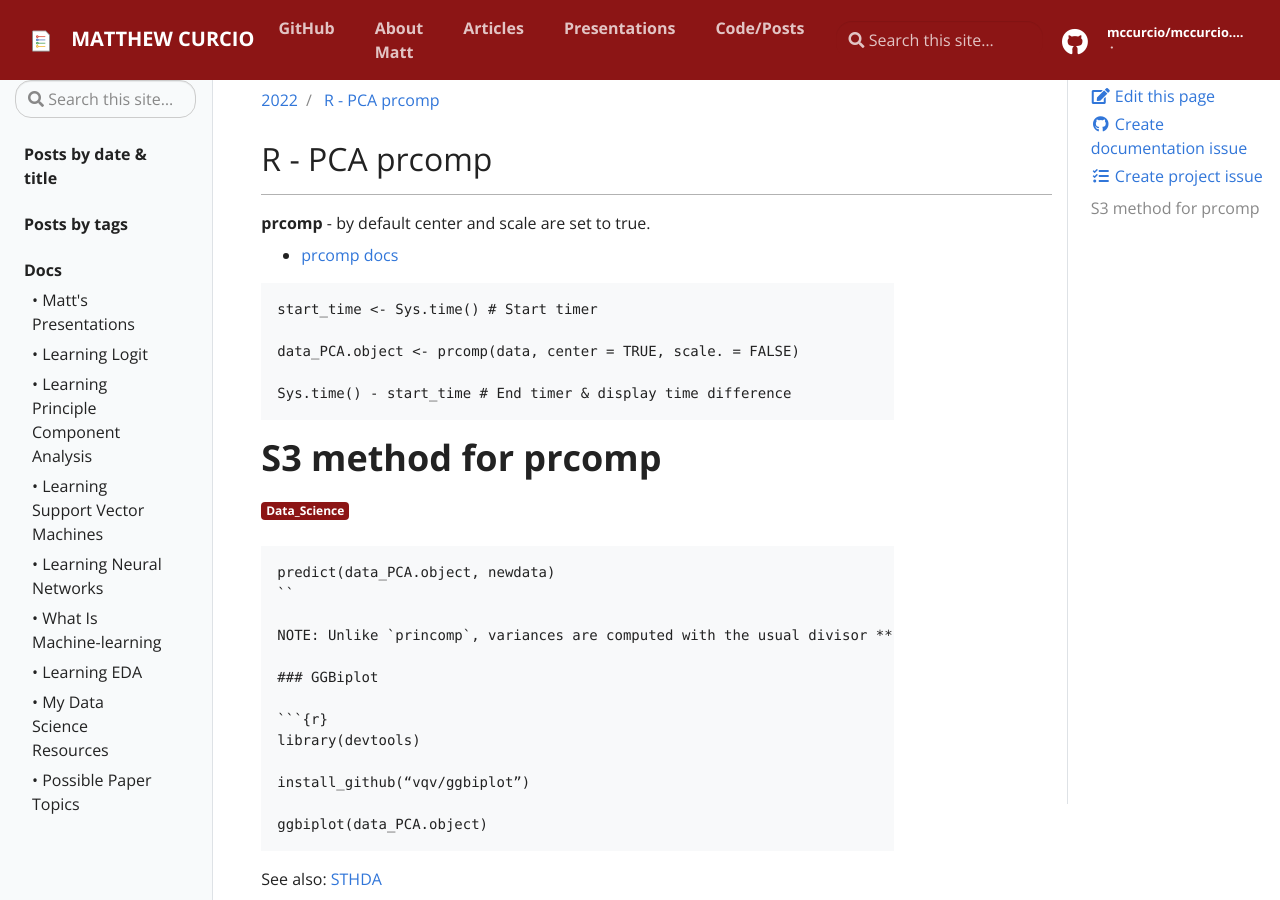
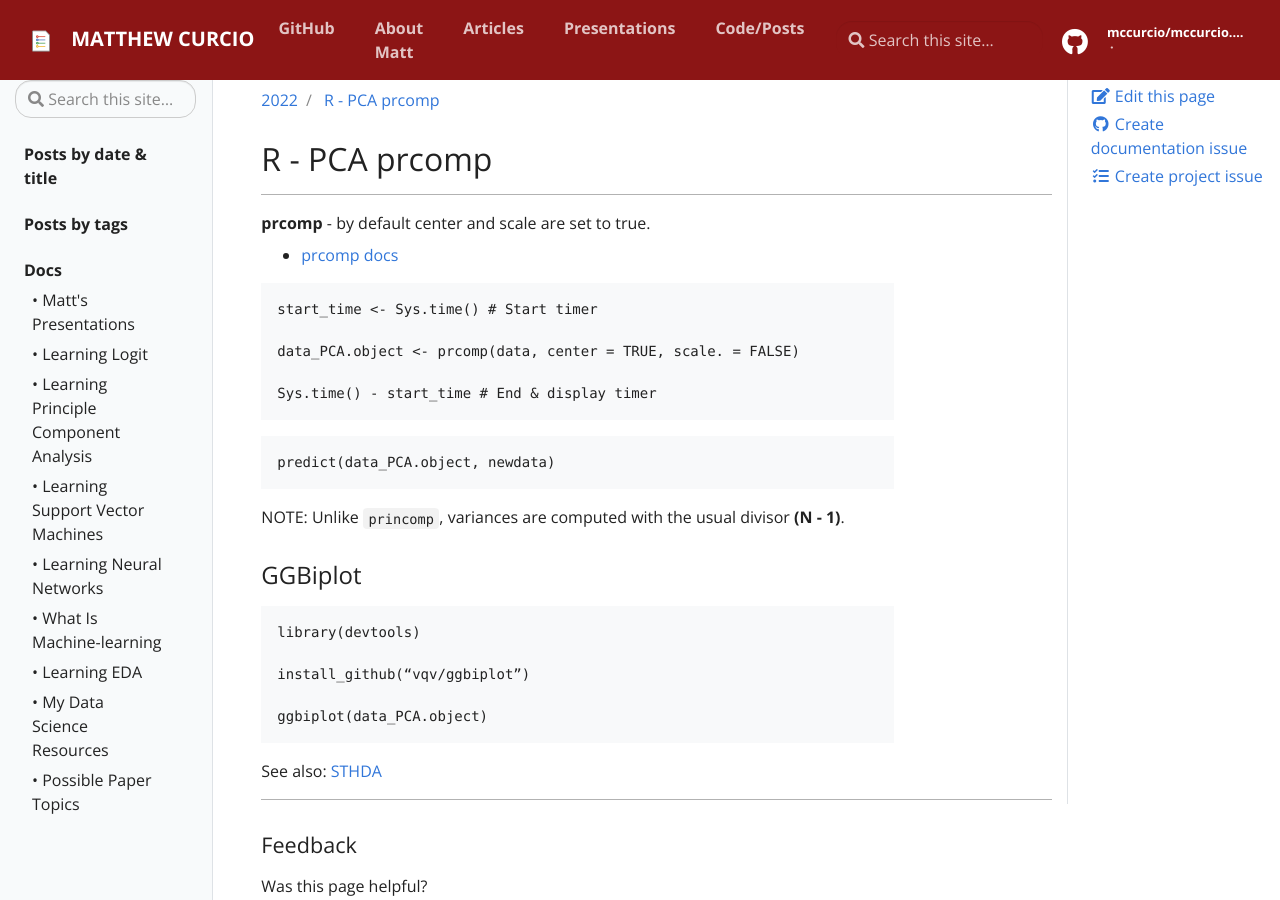
Before and after one commit to mccurcio/mccurcio.github.io, a Jekyll site: the page built from _posts/data_science/2022-04-29-r-pca.md, in a window 1280 px wide and 900 px high. Built offline with Jekyll 4.4.1, drawn with Linux system fonts in a browser that asks for light colours; our own code applies the rules of GitHub Pages for plain Markdown files.

Commit message:
Update 2022-04-29-r-pca.md

````diff
--- a/_posts/data_science/2022-04-29-r-pca.md
+++ b/_posts/data_science/2022-04-29-r-pca.md
@@ -13,14 +13,13 @@
 
 data_PCA.object <- prcomp(data, center = TRUE, scale. = FALSE)
 
-Sys.time() - start_time # End timer & display time difference
+Sys.time() - start_time # End & display timer
 ```
 
-# S3 method for prcomp
 
 ```{r}
 predict(data_PCA.object, newdata)
-``
+```
 
 NOTE: Unlike `princomp`, variances are computed with the usual divisor **(N - 1)**.
 
````
